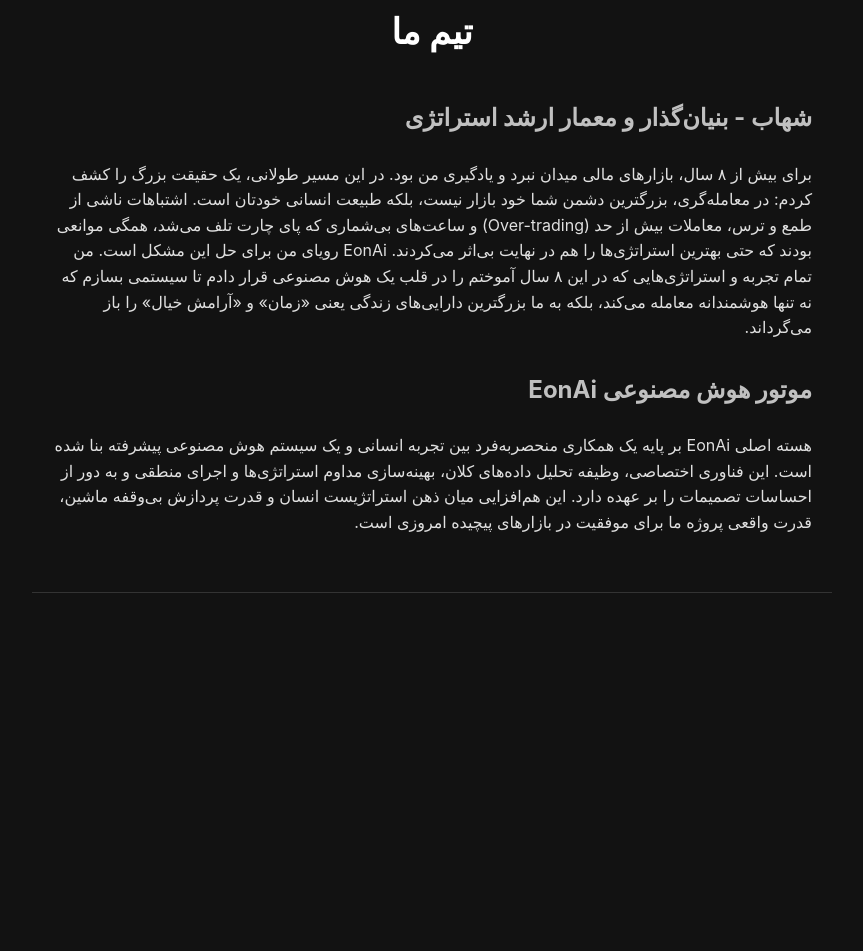
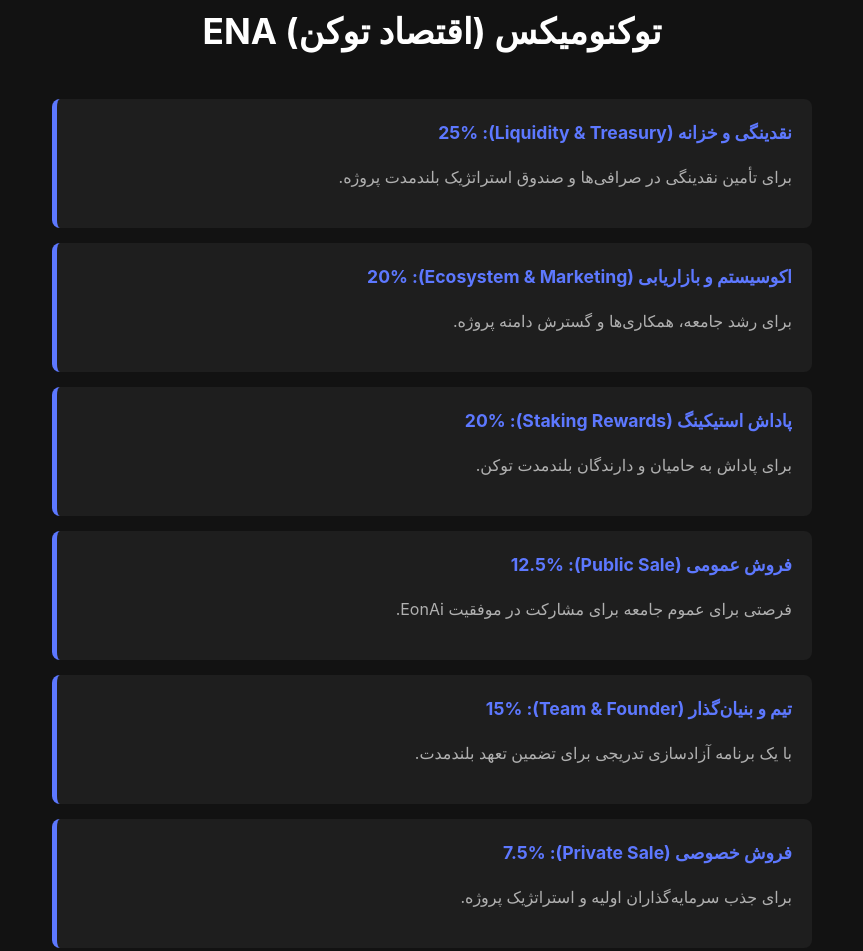
Before and after one commit to Shahab-EonAi/Shahab-EonAi.github.io, a plain HTML site: page index.html in a window 1280 px wide. Shown: the part 2636-3587 px from the top of the page, without its empty margins (208-1071 px from the left). Before the commit the page ends 3289 px from the top, so only its background shows below. Drawn offline with Linux system fonts and the light colour scheme.

Commit message:
Update index.html

```diff
--- a/index.html
+++ b/index.html
@@ -64,15 +64,14 @@
              font-size: 1.5rem;
              margin-top: 30px;
         }
-        .roadmap-phase {
+        .roadmap-phase, .token-category {
             font-size: 1.1rem;
             margin-bottom: 5px;
         }
-        .roadmap-details {
+        .roadmap-details, .token-details {
             color: #b0b0b0;
             line-height: 1.8;
         }
-
     </style>
 </head>
 <body>
@@ -130,10 +129,40 @@
             </ul>
         </section>
 
+        <section id="tokenomics">
+            <h2>توکنومیکس (اقتصاد توکن) ENA</h2>
+             <ul>
+                <li>
+                    <strong class="token-category">نقدینگی و خزانه (Liquidity & Treasury): 25%</strong>
+                    <p class="token-details">برای تأمین نقدینگی در صرافی‌ها و صندوق استراتژیک بلندمدت پروژه.</p>
+                </li>
+                <li>
+                    <strong class="token-category">اکوسیستم و بازاریابی (Ecosystem & Marketing): 20%</strong>
+                    <p class="token-details">برای رشد جامعه، همکاری‌ها و گسترش دامنه پروژه.</p>
+                </li>
+                 <li>
+                    <strong class="token-category">پاداش استیکینگ (Staking Rewards): 20%</strong>
+                    <p class="token-details">برای پاداش به حامیان و دارندگان بلندمدت توکن.</p>
+                </li>
+                <li>
+                    <strong class="token-category">فروش عمومی (Public Sale): 12.5%</strong>
+                    <p class="token-details">فرصتی برای عموم جامعه برای مشارکت در موفقیت EonAi.</p>
+                </li>
+                 <li>
+                    <strong class="token-category">تیم و بنیان‌گذار (Team & Founder): 15%</strong>
+                    <p class="token-details">با یک برنامه آزادسازی تدریجی برای تضمین تعهد بلندمدت.</p>
+                </li>
+                <li>
+                    <strong class="token-category">فروش خصوصی (Private Sale): 7.5%</strong>
+                    <p class="token-details">برای جذب سرمایه‌گذاران اولیه و استراتژیک پروژه.</p>
+                </li>
+            </ul>
+        </section>
+
         <section id="team">
             <h2>تیم ما</h2>
             <h3>شهاب - بنیان‌گذار و معمار ارشد استراتژی</h3>
-            <p>برای بیش از ۸ سال، بازارهای مالی میدان نبرد و یادگیری من بود. در این مسیر طولانی، یک حقیقت بزرگ را کشف کردم: در معامله‌گری، بزرگترین دشمن شما خود بازار نیست، بلکه طبیعت انسانی خودتان است. اشتباهات ناشی از طمع و ترس، معاملات بیش از حد (Over-trading) و ساعت‌های بی‌شماری که پای چارت تلف می‌شد، همگی موانعی بودند که حتی بهترین استراتژی‌ها را هم در نهایت بی‌اثر می‌کردند. EonAi رویای من برای حل این مشکل است. من تمام تجربه و استراتژی‌هایی که در این ۸ سال آموختم را در قلب یک هوش مصنوعی قرار دادم تا سیستمی بسازم که نه تنها هوشمندانه معامله می‌کند، بلکه به ما بزرگترین دارایی‌های زندگی یعنی «زمان» و «آرامش خیال» را باز می‌گرداند.</p>
+            <p>برای بیش از ۸ سال، بازارهای مالی میدان نبرد و یادگیری من بود. در این مسیر طولانی، یک حقیقت بزرگ را کشف کردم: در معامله‌گری، بزرگترین دشمن شما خود بازار نیست، بلکه طبیعت انسانی خودتان است. اشتباهات ناشی از طمع و ترس، معاملات بیش از حد (Over-trading) و ساعت‌های بی‌شماری که پای چارت تلف می‌شد، همگی موانعی بودند که حتی بهترین استراتژی‌ها را هم در نهایت بی‌اثر می‌کردند. EonAi رویای من برای حل این مشکل است. من تمام تجربه و استراتژی‌هایی که در این ۸ سال آموخته‌ام را در قلب یک هوش مصنوعی قرار دادم تا سیستمی بسازم که نه تنها هوشمندانه معامله می‌کند، بلکه به ما بزرگترین دارایی‌های زندگی یعنی «زمان» و «آرامش خیال» را باز می‌گرداند.</p>
 
             <h3>موتور هوش مصنوعی EonAi</h3>
             <p>هسته اصلی EonAi بر پایه یک همکاری منحصربه‌فرد بین تجربه انسانی و یک سیستم هوش مصنوعی پیشرفته بنا شده است. این فناوری اختصاصی، وظیفه تحلیل داده‌های کلان، بهینه‌سازی مداوم استراتژی‌ها و اجرای منطقی و به دور از احساسات تصمیمات را بر عهده دارد. این هم‌افزایی میان ذهن استراتژیست انسان و قدرت پردازش بی‌وقفه ماشین، قدرت واقعی پروژه ما برای موفقیت در بازارهای پیچیده امروزی است.</p>
```
